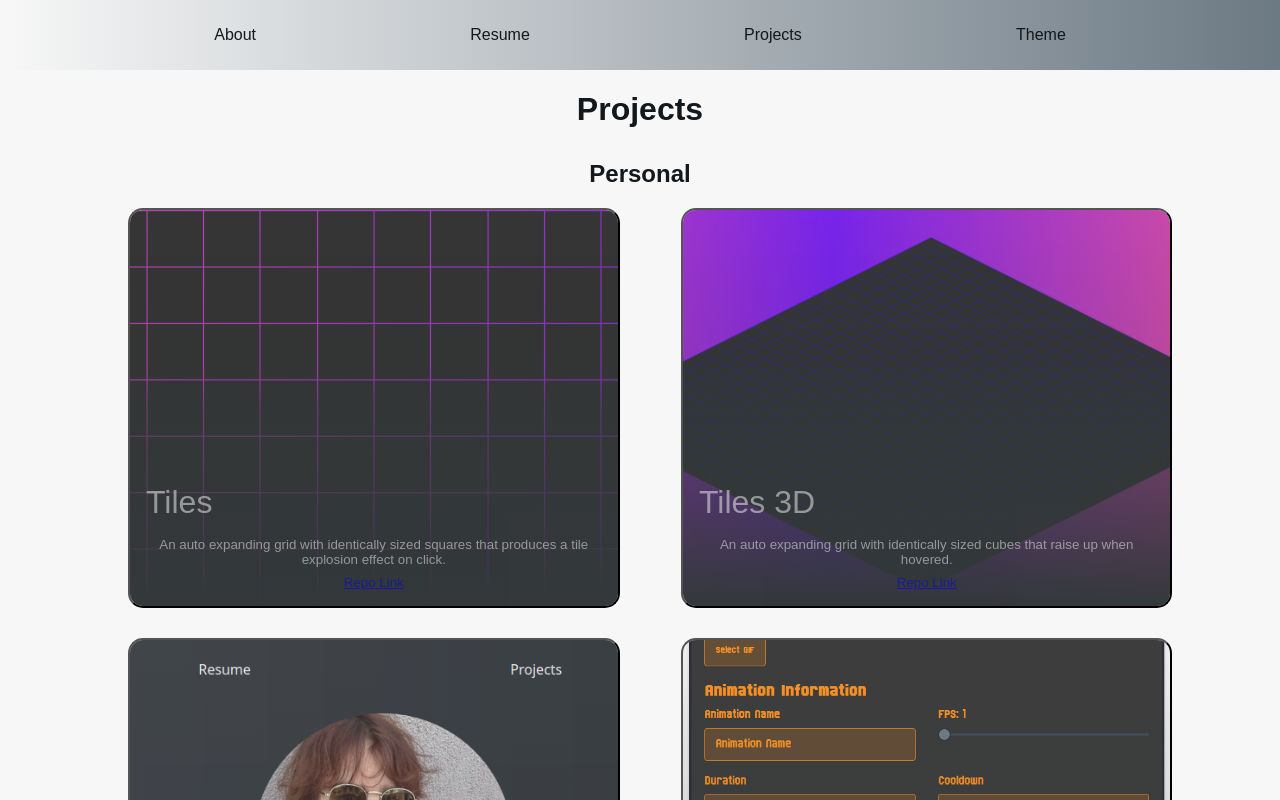
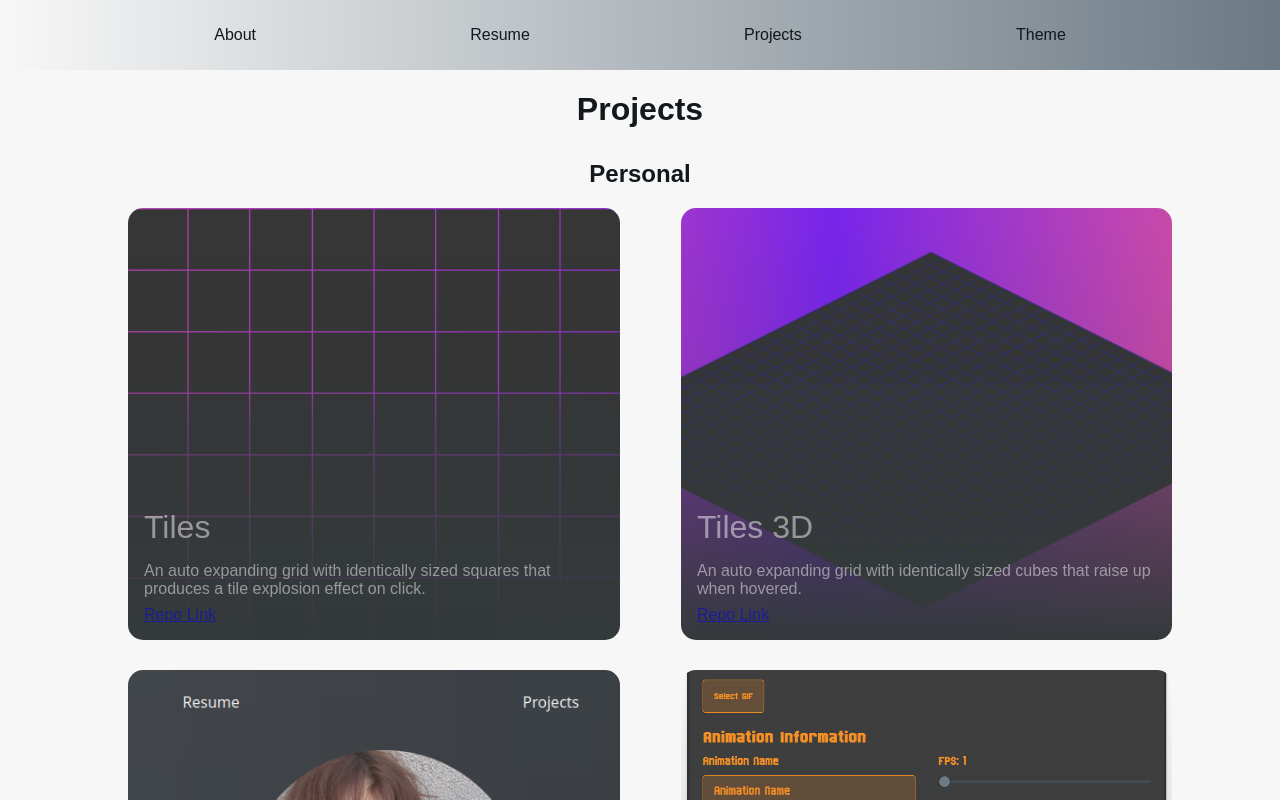
Before and after one commit to nfowlie/personal-site-svelte, a SvelteKit app: page /projects in a window 1280 px wide. Shown: the top 800 px of the page. Built offline with nearby package versions, Linux system fonts and the light colour scheme.

Commit message:
Resolved rendering issue for project cards

```diff
--- a/src/lib/ProjectCard.svelte
+++ b/src/lib/ProjectCard.svelte
@@ -2,13 +2,24 @@
 	export let project;
 </script>
 
-<button class="project" on:click={() => (window.location.href = project.siteLink)}>
+<div
+	class="project"
+	on:click={() => (window.location.href = project.siteLink)}
+	role="button"
+	tabindex="0"
+	on:keydown={(event) => {
+		if (event instanceof KeyboardEvent && event.key !== 'Enter' && event.key !== ' ') {
+			return;
+		}
+		window.location.href = project.siteLink;
+	}}
+>
 	<div class="project-title">{project.name}</div>
 	<div class="project-description">
 		{project.description}
 		<a href={project.repoLink}>Repo Link</a>
 	</div>
-</button>
+</div>
 
 <style>
 	.project {
--- a/src/routes/+layout.svelte
+++ b/src/routes/+layout.svelte
@@ -29,6 +29,10 @@
 				--gray5: hsl(192, 32%, 12%);
 				--gray6: hsl(190, 30%, 4%);
 				--bg-solar: #fff;
+				--project-gradient-0: hsla(200, 20%, 9%, 1);
+				--project-gradient-1: hsla(200, 20%, 9%, 50%);
+				--project-gradient-2: hsla(200, 20%, 9%, 10%);
+				--project-gradient-3: hsla(200, 20%, 9%, 0%);
 			}
 		</style>
 	{:else}
--- a/src/routes/projects/+page.svelte
+++ b/src/routes/projects/+page.svelte
@@ -18,6 +18,22 @@
 		max-width: 1280px;
 		width: 80vw;
 		margin: 0 auto;
+		background: linear-gradient(
+				0deg,
+				var(--project-gradient-0) 0%,
+				var(--project-gradient-1) 50%,
+				var(--project-gradient-2) 60%,
+				var(--project-gradient-3) 100%
+			),
+			var(--background-image);
+		background: linear-gradient(
+				0deg,
+				var(--project-gradient-0) 0%,
+				var(--project-gradient-1) 50%,
+				var(--project-gradient-2) 60%,
+				var(--project-gradient-3) 100%
+			),
+			var(--background-image);
 	}
 
 	h1,
```
